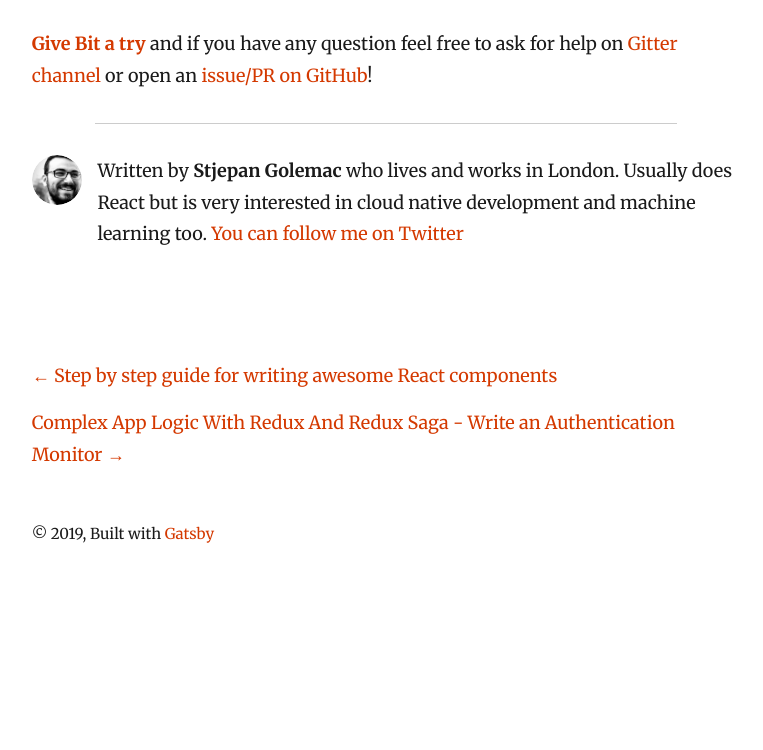
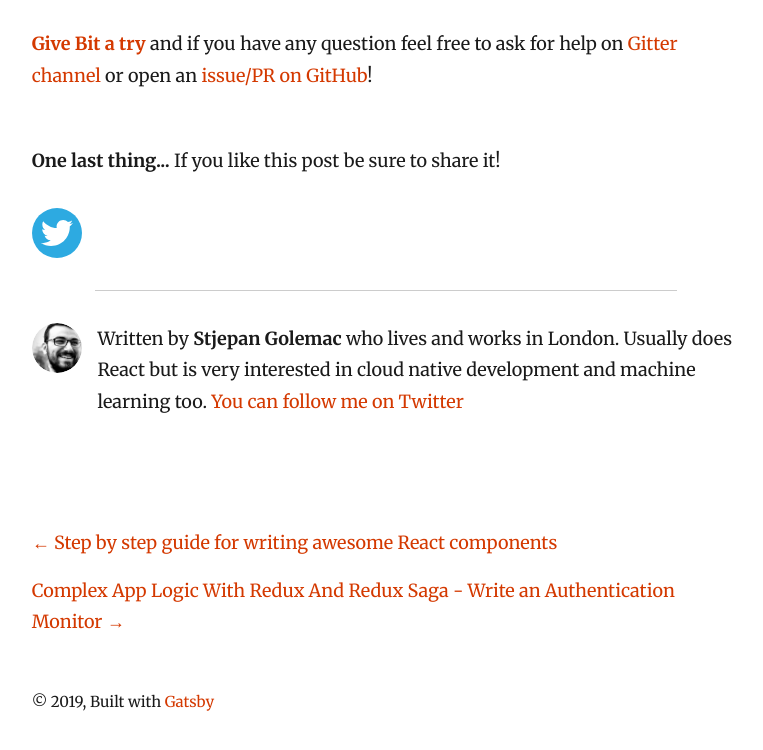
Before and after one commit to stjepangolemac/splotch, a Gatsby site: page /atomic-design-with-react-and-bit/ in a window 1280 px wide. Shown: the part 7078-7828 px from the top of the page, without its empty margins (254-1017 px from the left). Before the commit the page ends 7674 px from the top, so only its background shows below. Built offline with nearby package versions, Linux system fonts and the light colour scheme; Gatsby itself is replaced by a stand-in of ours; some packages are replaced by stand-ins of ours.

Commit message:
feat(Social): Add Twitter button and improve SEO for posts

```diff
--- a/gatsby-config.js
+++ b/gatsby-config.js
@@ -11,6 +11,17 @@ module.exports = {
   },
   plugins: [
     'gatsby-plugin-robots-txt',
+    {
+      resolve: 'gatsby-plugin-svgr',
+      options: {
+        prettier: true,
+        svgo: true,
+        svgoConfig: {
+          removeViewBox: true,
+          cleanupIDs: true,
+        },
+      },
+    },
     {
       resolve: 'gatsby-plugin-google-analytics',
       options: {
--- a/package.json
+++ b/package.json
@@ -8,6 +8,7 @@
     "url": "https://github.com/gatsbyjs/gatsby/issues"
   },
   "dependencies": {
+    "@svgr/webpack": "^4.1.0",
     "babel-plugin-styled-components": "^1.10.0",
     "eslint-config-prettier": "^4.1.0",
     "eslint-plugin-prettier": "^3.0.1",
@@ -24,6 +25,7 @@
     "gatsby-plugin-sharp": "^2.0.24",
     "gatsby-plugin-sitemap": "^2.0.6",
     "gatsby-plugin-styled-components": "^3.0.6",
+    "gatsby-plugin-svgr": "^2.0.1",
     "gatsby-plugin-typography": "^2.2.7",
     "gatsby-remark-autolink-headers": "^2.0.15",
     "gatsby-remark-copy-linked-files": "^2.0.9",
--- a/src/components/SEO.js
+++ b/src/components/SEO.js
@@ -60,7 +60,7 @@ function SEO({
     },
     {
       name: `twitter:card`,
-      content: `summary`,
+      content: `summary_large_image`,
     },
     {
       name: `twitter:creator`,
@@ -137,9 +137,9 @@ export const query = graphql`
     alt: name
     twitterImage: childImageSharp {
       fixed(
-        width: 144
-        height: 144
-        quality: 50
+        width: 600
+        height: 314
+        quality: 75
         toFormat: WEBP
         cropFocus: ATTENTION
       ) {
@@ -150,7 +150,7 @@ export const query = graphql`
       fixed(
         width: 1200
         height: 627
-        quality: 50
+        quality: 75
         toFormat: WEBP
         cropFocus: ATTENTION
       ) {
--- /dev/null
+++ b/src/components/Social.js
@@ -0,0 +1,56 @@
+import React from 'react'
+import PropTypes from 'prop-types'
+import styled from 'styled-components'
+
+import { ReactComponent as Twitter } from '../../content/assets/twitter.svg'
+
+const Container = styled.div`
+  margin: 3rem 0 1.25rem 0;
+`
+
+const SocialLink = styled.a`
+  display: inline-flex;
+
+  transition: transform ease-in-out 200ms;
+
+  &:hover,
+  &:active {
+    background-size: 0% 0;
+
+    transform: scale(1.2) rotateZ(15deg);
+  }
+`
+
+const Social = ({ title, url, hashtags }) => {
+  const hashes = ['splotch', ...hashtags]
+
+  return (
+    <Container>
+      <p>
+        <strong>One last thing...</strong> If you like this post be sure to
+        share it!
+      </p>
+      <SocialLink
+        target="_blank"
+        rel="noopener noreferrer nofollow"
+        href={`https://twitter.com/share?text=${title}&url=${url}${
+          hashes.length ? `&hashtags=${hashes.join(',')}` : ''
+        }`}
+      >
+        <Twitter height={50} width={50} />
+      </SocialLink>
+    </Container>
+  )
+}
+
+Social.propTypes = {
+  title: PropTypes.string.isRequired,
+  url: PropTypes.string.isRequired,
+  hashtags: PropTypes.arrayOf(PropTypes.string),
+}
+
+Social.defaultProps = {
+  hashtags: [],
+}
+
+export default Social
--- a/src/templates/blog-post.js
+++ b/src/templates/blog-post.js
@@ -6,6 +6,7 @@ import Bio from '../components/Bio'
 import Layout from '../components/Layout'
 import SEO from '../components/SEO'
 import CoverImage from '../components/CoverImage'
+import Social from '../components/Social'
 import { rhythm, scale } from '../utils/typography'
 
 const Description = styled.p`
@@ -63,8 +64,9 @@ class BlogPostTemplate extends React.Component {
   render() {
     const post = this.props.data.markdownRemark
     const siteTitle = this.props.data.site.siteMetadata.title
+    const siteUrl = this.props.data.site.siteMetadata.siteUrl
     const pluralMinutes = post.timeToRead > 1
-    const { previous, next } = this.props.pageContext
+    const { previous, next, slug } = this.props.pageContext
 
     return (
       <Layout location={this.props.location} title={siteTitle}>
@@ -88,8 +90,9 @@ class BlogPostTemplate extends React.Component {
             <CoverImage image={post.frontmatter.cover} />
           )}
           <Content dangerouslySetInnerHTML={{ __html: post.html }} />
-          <Hr />
           <footer>
+            <Social title={post.frontmatter.title} url={siteUrl + slug} />
+            <Hr />
             <Bio />
           </footer>
         </article>
@@ -123,6 +126,7 @@ export const pageQuery = graphql`
       siteMetadata {
         title
         author
+        siteUrl
       }
     }
     markdownRemark(fields: { slug: { eq: $slug } }) {
```
Also changed, not shown: content/assets/twitter.svg (added), 1 other file.
